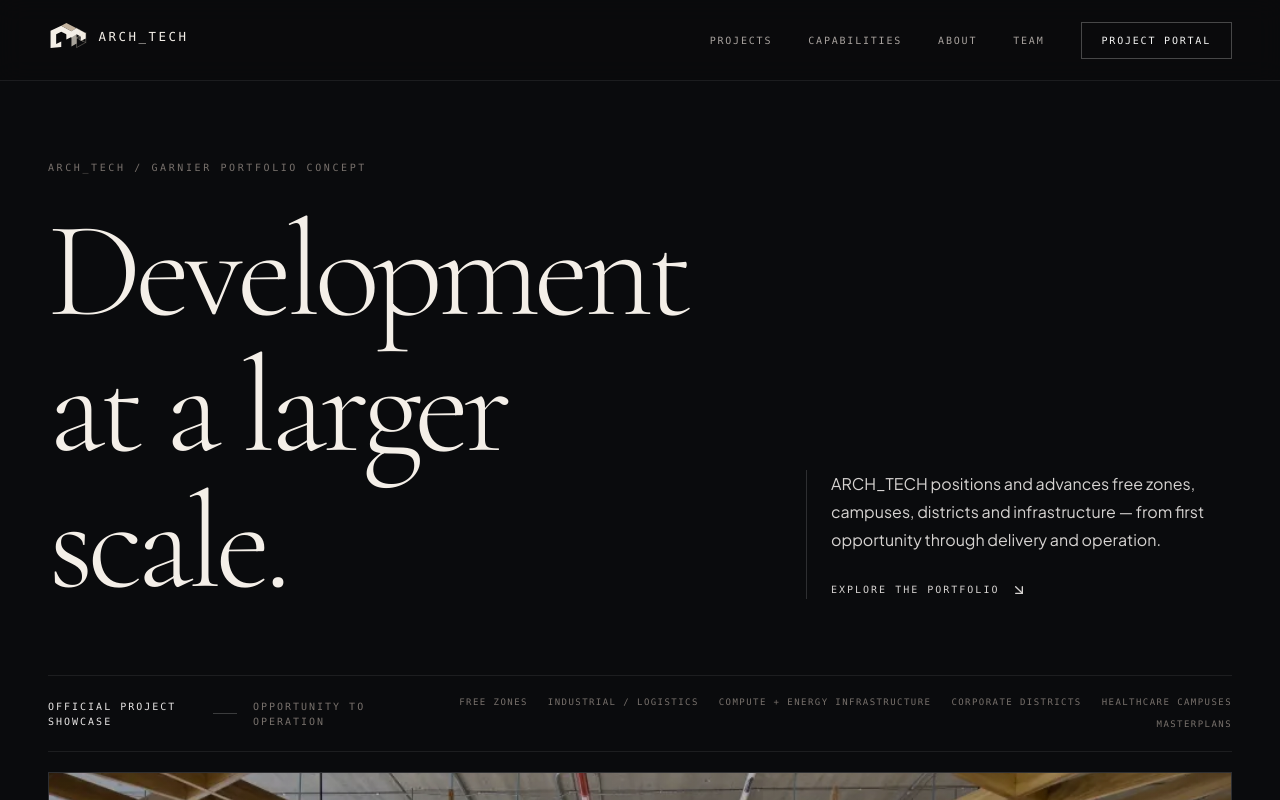
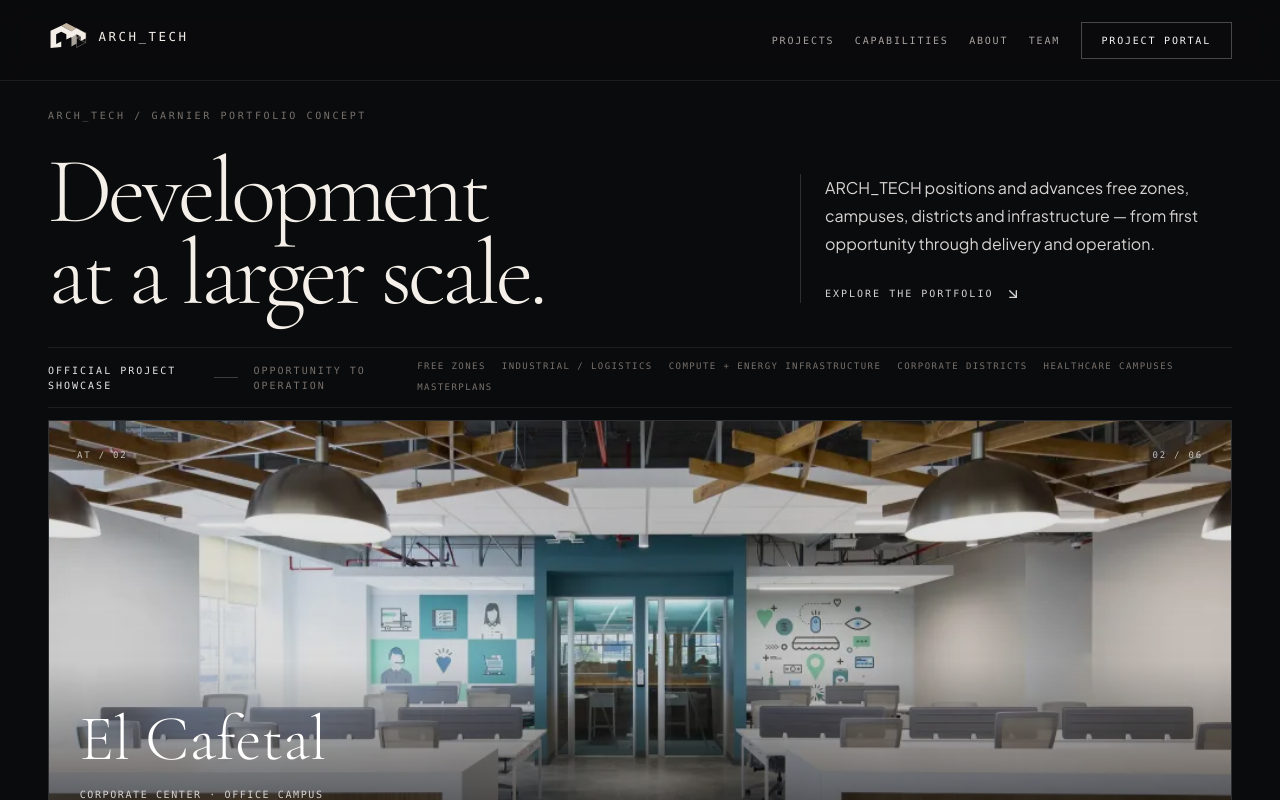
Before and after one commit to Osarii/Arch_Tech, a React (Vite) app: page / in a window 1280 px wide. Built offline with nearby package versions, Linux system fonts and the light colour scheme.

Commit message:
fix(landing): refine laptop responsive composition

```diff
--- a/src/components/gallery/FeaturedProjectCarousel.tsx
+++ b/src/components/gallery/FeaturedProjectCarousel.tsx
@@ -50,9 +50,9 @@ const FeaturedProjectSlide: React.FC<{ project: PortalProject; index: number; to
         </span>
         <span className="featured-project-slide-content pointer-events-none absolute inset-x-0 bottom-0 grid min-h-[9.5rem] gap-4 p-5 text-white sm:min-h-[12rem] sm:gap-6 sm:p-8 lg:grid-cols-[1fr_auto] lg:items-end lg:p-10">
           <span>
-            <span className="block max-w-3xl font-serif text-3xl font-light leading-[0.98] sm:text-6xl lg:text-7xl">{project.title}</span>
+            <span className="featured-project-title block max-w-3xl font-serif font-light leading-[0.98]">{project.title}</span>
             <span className="mt-3 block font-mono text-[10px] uppercase tracking-[0.16em] text-stone-300 sm:mt-4">{project.category}</span>
-            <span className="mt-3 block max-w-2xl font-serif text-base font-light leading-snug text-stone-200 sm:mt-5 sm:text-2xl">{project.statement}</span>
+            <span className="featured-project-statement mt-3 block max-w-2xl font-serif font-light leading-snug text-stone-200 sm:mt-5">{project.statement}</span>
           </span>
           <span className="flex items-center gap-2 font-mono text-[9px] uppercase tracking-[0.18em] text-stone-300 transition-colors group-hover:text-white group-focus-visible:text-white">
             View dossier <ArrowUpRight className="h-4 w-4 transition-transform duration-200 group-hover:-translate-y-0.5 group-hover:translate-x-0.5" />
--- a/src/components/landing/AboutSection.tsx
+++ b/src/components/landing/AboutSection.tsx
@@ -10,10 +10,10 @@ export const aboutFacts = [
 export const AboutSection: React.FC = () => (
   <section id="about" aria-labelledby="about-title" className="landing-about border-b border-black/15 bg-[#D6CBB9] px-6 py-20 text-[#211E1A] sm:px-8 lg:px-12 lg:py-28">
     <div className="mx-auto max-w-7xl">
-      <div className="grid gap-10 lg:grid-cols-[1.08fr_0.92fr] lg:items-start lg:gap-16">
+      <div className="landing-about-grid grid gap-10 lg:grid-cols-[1.08fr_0.92fr] lg:items-start lg:gap-16">
         <div>
           <p className="font-mono text-[10px] uppercase tracking-[0.24em] text-stone-500">About / development context</p>
-          <h2 id="about-title" className="mt-5 max-w-3xl font-serif text-5xl font-light leading-[0.96] tracking-tight sm:text-7xl">Development is more than the building.</h2>
+          <h2 id="about-title" className="landing-about-heading mt-5 max-w-3xl font-serif font-light leading-[0.96] tracking-tight">Development is more than the building.</h2>
           <p className="mt-8 max-w-2xl border-l border-black/20 pl-5 text-base leading-7 text-stone-700 sm:text-lg">
             Garnier &amp; Garnier brings 30 years of real-estate development experience in Costa Rica to projects shaped by their market, setting and long-term use.
           </p>
--- a/src/components/landing/Hero.tsx
+++ b/src/components/landing/Hero.tsx
@@ -10,16 +10,16 @@ interface HeroProps {
 const sectors = ['Free zones', 'Industrial / logistics', 'Compute + energy infrastructure', 'Corporate districts', 'Healthcare campuses', 'Masterplans'];
 
 export const Hero: React.FC<HeroProps> = ({ onViewProjects, onOpenProject }) => (
-  <section id="hero" className="border-b border-white/[0.08] px-6 pb-20 pt-32 sm:px-8 lg:px-12 lg:pb-28 lg:pt-40">
+  <section id="hero" className="landing-hero border-b border-white/[0.08] px-6 pb-20 pt-32 sm:px-8 lg:px-12 lg:pb-28 lg:pt-40">
     <div className="mx-auto max-w-7xl">
-      <div className="grid gap-12 lg:grid-cols-[1.25fr_0.75fr] lg:items-end">
+      <div className="landing-hero-grid grid gap-12 lg:grid-cols-[1.25fr_0.75fr] lg:items-end">
         <div>
           <p className="font-mono text-[10px] uppercase tracking-[0.26em] text-stone-500">ARCH_TECH / Garnier Portfolio Concept</p>
-          <h1 className="mt-7 max-w-5xl font-serif text-7xl font-light leading-[0.88] tracking-[-0.045em] text-[#f4efe8] sm:text-8xl lg:text-[8.5rem]">
-            Development<br />at a larger scale.
+          <h1 className="landing-hero-heading mt-7 max-w-5xl font-serif font-light leading-[0.88] tracking-[-0.045em] text-[#f4efe8]">
+            Development<br /><span className="landing-hero-title-line">at a larger scale.</span>
           </h1>
         </div>
-        <div className="border-l border-white/15 pl-6 lg:mb-3">
+        <div className="landing-hero-support border-l border-white/15 pl-6 lg:mb-3">
           <p className="max-w-sm text-base leading-7 text-stone-300">ARCH_TECH positions and advances free zones, campuses, districts and infrastructure — from first opportunity through delivery and operation.</p>
           <button
             data-testid="hero-view-projects"
@@ -32,18 +32,18 @@ export const Hero: React.FC<HeroProps> = ({ onViewProjects, onOpenProject }) =>
         </div>
       </div>
 
-      <div className="mt-16 grid gap-6 border-y border-white/[0.08] py-5 lg:grid-cols-[0.6fr_1.4fr] lg:items-center">
+      <div className="landing-hero-context mt-16 grid gap-6 border-y border-white/[0.08] py-5 lg:grid-cols-[0.6fr_1.4fr] lg:items-center">
         <div className="flex items-center gap-4 font-mono text-[10px] uppercase tracking-[0.2em] text-stone-500">
           <span className="text-stone-200">Official project showcase</span>
           <span className="h-px w-8 bg-white/20" aria-hidden="true" />
           <span>Opportunity to operation</span>
         </div>
-        <div className="flex flex-wrap gap-x-5 gap-y-2 font-mono text-[9px] uppercase tracking-[0.16em] text-stone-500 lg:justify-end">
+        <div className="landing-hero-sectors flex flex-wrap gap-x-5 gap-y-2 font-mono text-[9px] uppercase tracking-[0.16em] text-stone-500 lg:justify-end">
           {sectors.map((sector) => <span key={sector}>{sector}</span>)}
         </div>
       </div>
 
-      <div className="mt-5">
+      <div className="landing-hero-carousel mt-5">
         <FeaturedProjectCarousel onOpenProject={onOpenProject} />
       </div>
     </div>
--- a/src/components/landing/LandingNavbar.tsx
+++ b/src/components/landing/LandingNavbar.tsx
@@ -23,22 +23,22 @@ export const LandingNavbar: React.FC<LandingNavbarProps> = ({ onLogin }) => {
   };
 
   return (
-    <nav className="fixed inset-x-0 top-0 z-50 border-b border-white/[0.08] bg-[#0a0b0d]/90 backdrop-blur-md">
-      <div className="mx-auto flex h-20 max-w-7xl items-center justify-between px-6 sm:px-8 lg:px-12">
+    <nav className="landing-navbar fixed inset-x-0 top-0 z-50 border-b border-white/[0.08] bg-[#0a0b0d]/90 backdrop-blur-md">
+      <div className="landing-navbar-inner mx-auto flex h-20 max-w-7xl items-center justify-between px-6 sm:px-8 lg:px-12">
         <a href="#hero" aria-label="ARCH_TECH home" className="text-stone-100"><ArchTechLogo variant="full" theme="dark" /></a>
-        <div className="hidden items-center gap-9 sm:flex">
+        <div className="landing-navbar-links hidden items-center gap-9 lg:flex">
           <button onClick={viewProjects} className="font-mono text-[10px] uppercase tracking-[0.18em] text-stone-400 transition-colors hover:text-white">Projects</button>
           <button data-testid="capabilities-link" onClick={viewCapabilities} className="font-mono text-[10px] uppercase tracking-[0.18em] text-stone-400 transition-colors hover:text-white">Capabilities</button>
           <button data-testid="about-link" onClick={() => viewSection('about')} className="font-mono text-[10px] uppercase tracking-[0.18em] text-stone-400 transition-colors hover:text-white">About</button>
           <button data-testid="team-link" onClick={() => viewSection('team')} className="font-mono text-[10px] uppercase tracking-[0.18em] text-stone-400 transition-colors hover:text-white">Team</button>
           <button data-testid="client-login-link" onClick={(event) => onLogin(event.currentTarget)} className="border border-white/25 px-5 py-2.5 font-mono text-[10px] uppercase tracking-[0.18em] text-stone-100 transition-colors hover:border-white hover:bg-white hover:text-black">Project Portal</button>
         </div>
-        <button onClick={() => setMobileMenuOpen((open) => !open)} className="p-2 text-stone-300 sm:hidden" aria-label="Toggle menu">
+        <button onClick={() => setMobileMenuOpen((open) => !open)} className="p-2 text-stone-300 lg:hidden" aria-label="Toggle menu">
           {mobileMenuOpen ? <X className="h-5 w-5" /> : <Menu className="h-5 w-5" />}
         </button>
       </div>
       {mobileMenuOpen && (
-        <div className="space-y-3 border-t border-white/10 bg-[#0a0b0d] px-6 py-6 sm:hidden">
+        <div className="space-y-3 border-t border-white/10 bg-[#0a0b0d] px-6 py-6 lg:hidden">
           <button onClick={viewProjects} className="block w-full py-2 text-left font-mono text-[10px] uppercase tracking-[0.18em] text-stone-300">Projects</button>
           <button onClick={viewCapabilities} className="block w-full py-2 text-left font-mono text-[10px] uppercase tracking-[0.18em] text-stone-300">Capabilities</button>
           <button onClick={() => viewSection('about')} className="block w-full py-2 text-left font-mono text-[10px] uppercase tracking-[0.18em] text-stone-300">About</button>
--- a/src/components/landing/TeamSection.tsx
+++ b/src/components/landing/TeamSection.tsx
@@ -22,7 +22,7 @@ export const TeamSection: React.FC = () => (
         <p className="max-w-sm text-sm leading-6 text-stone-400">A multidisciplinary leadership group connecting strategy, engineering, finance, new business, people and sustainability.</p>
       </div>
 
-      <div className="mt-10 grid grid-cols-1 gap-x-5 gap-y-10 sm:grid-cols-2 lg:grid-cols-4">
+      <div className="mt-10 grid grid-cols-1 gap-x-5 gap-y-10 sm:grid-cols-2 lg:grid-cols-2 2xl:grid-cols-4">
         {teamMembers.map((member, index) => (
           <article key={member.name} className="landing-team-card group">
             <div className="landing-team-portrait overflow-hidden border border-white/[0.14] bg-[#111216]">
--- a/src/index.css
+++ b/src/index.css
@@ -23,9 +23,155 @@
   min-width: 0;
 }
 
+.landing-hero-heading {
+  font-size: clamp(3.5rem, 8.5vw, 8.5rem);
+}
+.landing-hero-title-line {
+  white-space: normal;
+}
+.landing-projects-heading,
+.landing-about-heading {
+  font-size: clamp(3rem, 5.5vw, 7rem);
+}
+.featured-project-title {
+  font-size: clamp(2.2rem, 5vw, 7rem);
+}
+.featured-project-statement {
+  font-size: clamp(1rem, 1.4vw, 1.5rem);
+}
+.landing-hero {
+  padding-bottom: clamp(4rem, 9vh, 7rem);
+  padding-top: clamp(7.5rem, 15vh, 10rem);
+}
+.landing-hero-grid {
+  gap: clamp(2rem, 4vw, 3rem);
+}
+.landing-hero-context {
+  margin-top: clamp(2.5rem, 7vh, 4rem);
+}
+.landing-navbar-links {
+  gap: clamp(1.25rem, 2.4vw, 2.25rem);
+}
+
 @media (max-width: 639px) {
   .landing-team-portrait {
     aspect-ratio: 4 / 5;
+  }
+}
+
+@media (min-width: 640px) {
+  .landing-hero-heading {
+    font-size: clamp(5rem, 8.5vw, 8.5rem);
+  }
+}
+
+@media (min-width: 1024px) {
+  .landing-hero-title-line {
+    white-space: nowrap;
+  }
+}
+
+@media (min-width: 1024px) and (max-width: 1535px) {
+  .landing-navbar-inner,
+  .landing-hero,
+  .landing-projects-section,
+  .landing-about {
+    padding-left: clamp(2rem, 4vw, 3rem) !important;
+    padding-right: clamp(2rem, 4vw, 3rem) !important;
+  }
+  .landing-navbar-links {
+    gap: clamp(1rem, 1.6vw, 1.5rem);
+  }
+  .landing-navbar-links > button:last-child {
+    padding-left: clamp(0.75rem, 1.6vw, 1.25rem);
+    padding-right: clamp(0.75rem, 1.6vw, 1.25rem);
+  }
+  .landing-hero-grid {
+    grid-template-columns: minmax(0, 1.55fr) minmax(15rem, 0.75fr);
+    gap: clamp(2rem, 3.5vw, 3rem);
+  }
+  .landing-hero-context {
+    grid-template-columns: minmax(14rem, 0.8fr) minmax(0, 1.2fr);
+    gap: 1.25rem;
+    margin-top: clamp(2.5rem, 5vh, 3.5rem);
+    padding-bottom: 1rem;
+    padding-top: 1rem;
+  }
+  .landing-hero-sectors {
+    column-gap: 1rem;
+    justify-content: flex-start !important;
+    row-gap: 0.45rem;
+  }
+  .landing-hero-carousel {
+    margin-top: 1rem !important;
+  }
+  .featured-project-stage {
+    aspect-ratio: 21 / 9;
+  }
+  .featured-project-slide-content {
+    gap: 1rem;
+    min-height: clamp(9.5rem, 18vw, 12rem);
+    padding: clamp(1.25rem, 2.4vw, 2rem) !important;
+  }
+  .featured-project-title {
+    font-size: clamp(3rem, 5vw, 4.8rem);
+  }
+  .featured-project-statement {
+    font-size: clamp(1rem, 1.4vw, 1.35rem);
+  }
+  .landing-projects-section {
+    padding-bottom: clamp(4rem, 8vh, 7rem) !important;
+    padding-top: clamp(4rem, 8vh, 7rem) !important;
+  }
+  .landing-projects-header {
+    gap: clamp(2rem, 4vw, 3rem);
+  }
+  .landing-projects-heading,
+  .landing-about-heading {
+    font-size: clamp(3.5rem, 5.5vw, 5.5rem);
+  }
+  .landing-projects-featured {
+    margin-top: clamp(2.5rem, 5vh, 4rem) !important;
+  }
+  .landing-projects-register-header,
+  .landing-projects-register-row {
+    column-gap: clamp(1rem, 1.7vw, 1.5rem) !important;
+    grid-template-columns: 2rem 10rem minmax(0, 1.4fr) repeat(3, minmax(0, 1fr)) 1.25rem !important;
+  }
+  .landing-about {
+    padding-bottom: clamp(4rem, 8vh, 7rem) !important;
+    padding-top: clamp(4rem, 8vh, 7rem) !important;
+  }
+  .landing-about-grid {
+    gap: clamp(2rem, 4vw, 4rem);
+    grid-template-columns: minmax(0, 1.15fr) minmax(0, 0.85fr);
+  }
+}
+
+@media (min-width: 1024px) and (max-height: 850px) {
+  .landing-hero {
+    padding-bottom: 3rem !important;
+    padding-top: 6.75rem !important;
+  }
+  .landing-hero-heading {
+    font-size: clamp(5.6rem, 7.3vw, 7.25rem);
+  }
+  .landing-hero-grid {
+    gap: 2rem;
+  }
+  .landing-hero-context {
+    margin-top: 2rem;
+    padding-bottom: 0.75rem;
+    padding-top: 0.75rem;
+  }
+  .landing-hero-carousel {
+    margin-top: 0.75rem !important;
+  }
+  .featured-project-stage {
+    aspect-ratio: 2.45 / 1;
+  }
+  .featured-project-slide-content {
+    min-height: 9rem;
   }
 }
 
@@ -551,6 +697,26 @@ html.portal-dark .portal-surface [class~="bg-[#171714]"] {
   opacity: 0.75;
 }
 
+@media (min-width: 1024px) and (max-width: 1535px) {
+  .featured-project-stage {
+    aspect-ratio: 21 / 9;
+  }
+  .featured-project-slide-content {
+    gap: 1rem;
+    min-height: clamp(9.5rem, 18vw, 12rem);
+    padding: clamp(1.25rem, 2.4vw, 2rem) !important;
+  }
+}
+
+@media (min-width: 1024px) and (max-height: 850px) {
+  .featured-project-stage {
+    aspect-ratio: 2.45 / 1;
+  }
+  .featured-project-slide-content {
+    min-height: 9rem;
+  }
+}
+
 @media (prefers-reduced-motion: reduce) {
   * {
     scroll-behavior: auto !important;
```
Also changed, not shown: src/components/landing/ProjectShowcase.tsx (+7 -7 lines).
